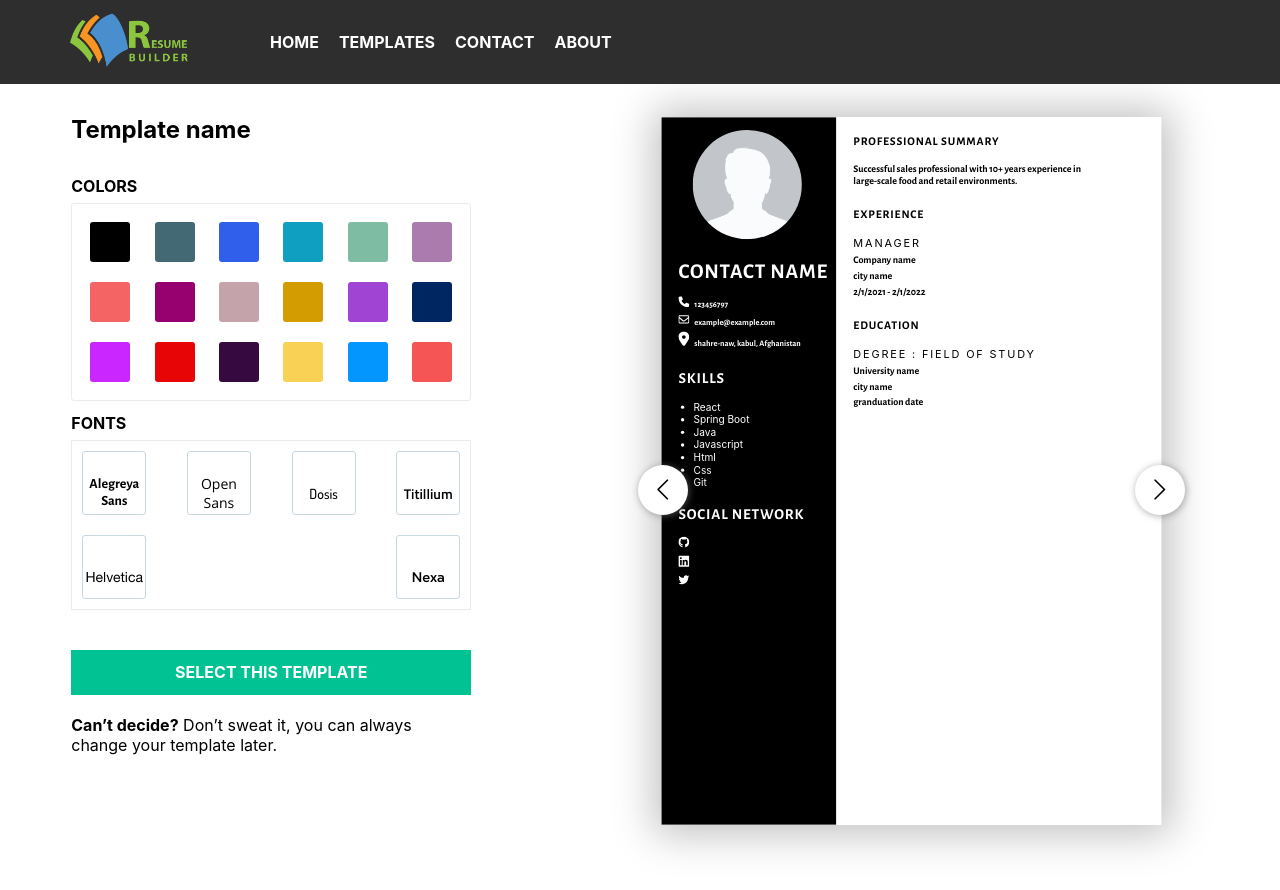
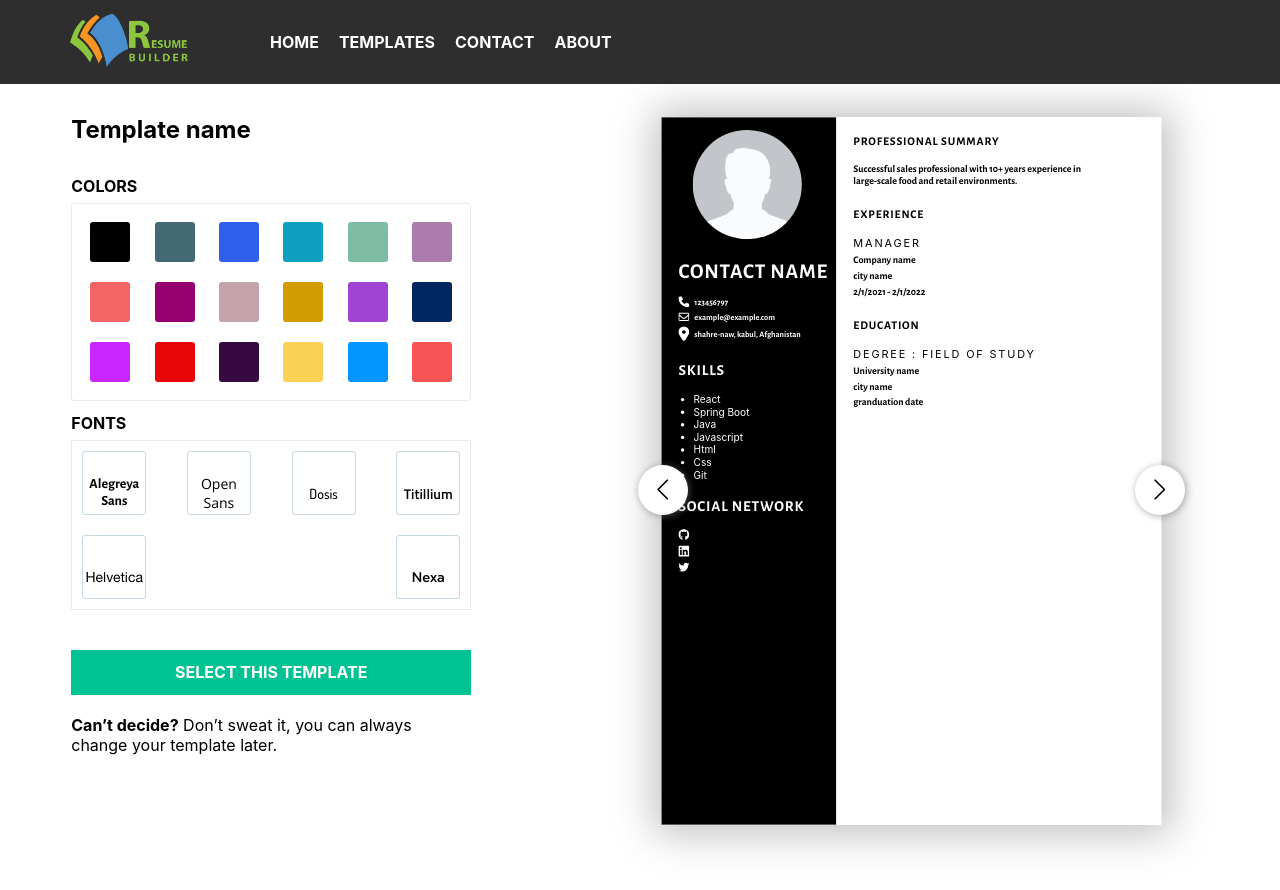
Before and after one commit to Aliherawi7/resume-builder, a React (Create React App) app: page /templates in a window 1280 px wide. Built offline with nearby package versions, Linux system fonts and the light colour scheme.

Commit message:
svg aligned center

```diff
--- a/src/Templates/Template.css
+++ b/src/Templates/Template.css
@@ -9,8 +9,8 @@
     font-family: var(--font);
     font-weight: 400;
     margin-bottom: 5px;
-    fill: #808080;
-    display: block;
+    display: flex;
+    align-items: center;
 }
 
 .template .normal-paragraph{
```
